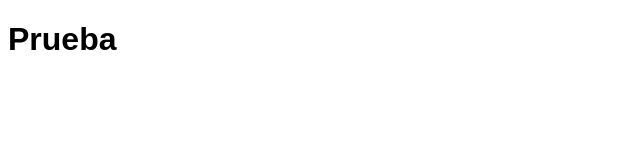
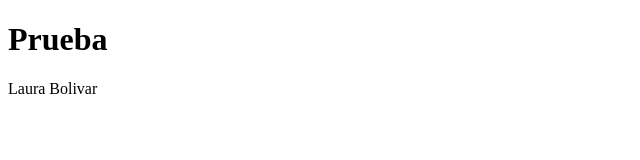
Before and after one commit to lauracsena/ADSOproyecto2024, a plain HTML site: page index.html in a window 1280 px wide. Shown: the whole page, without its empty margins (0-640 px from the left). Drawn offline with Linux system fonts and the light colour scheme.

Commit message:
se agrego parrafo con mi nombre

```diff
--- a/index.html
+++ b/index.html
@@ -6,6 +6,8 @@
     <title>Document</title>
 </head>
 <body>
-   <h1 style="font-family: fantasy;">Prueba</h1>
+   <h1>Prueba</h1>
+   <p>Laura Bolivar</p>
+
 </body>
 </html>
```
